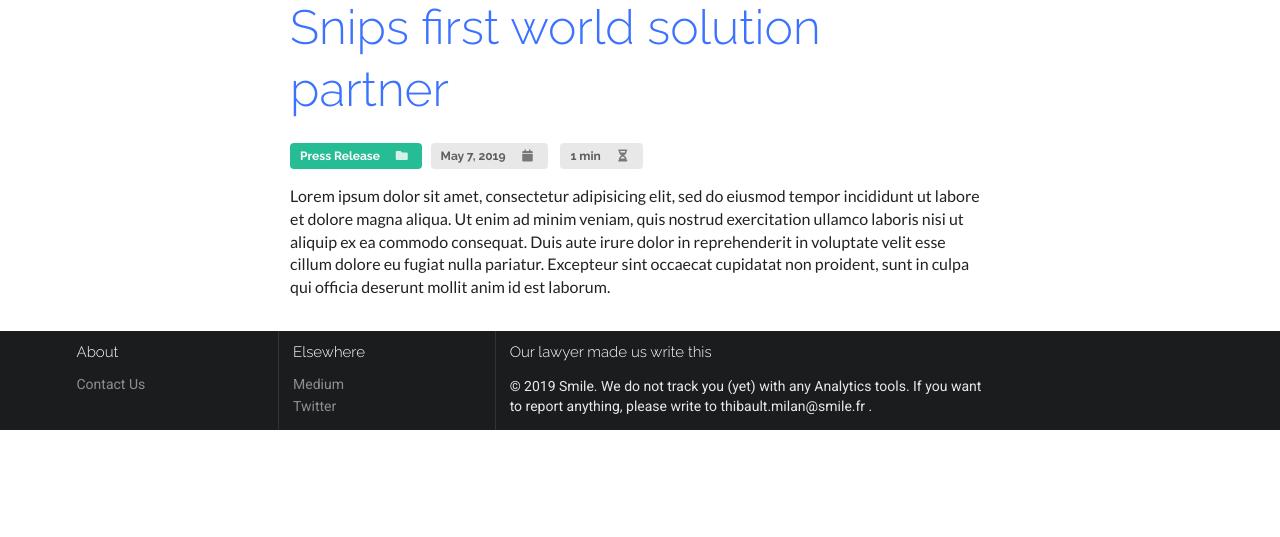
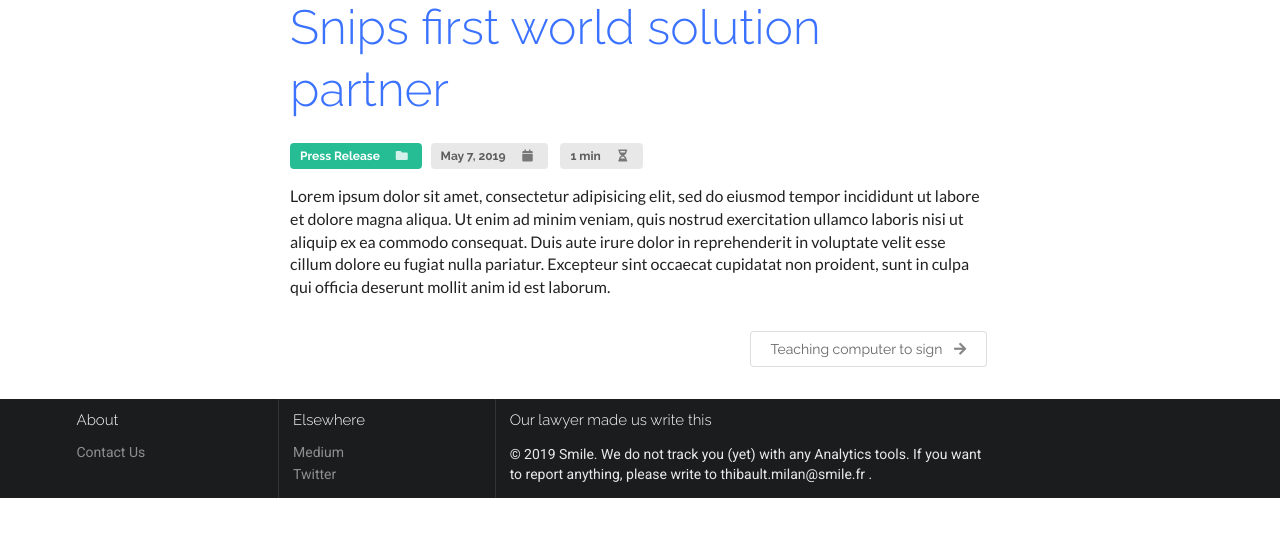
Before and after one commit to smileinnovation/website, a Jekyll site: the page built from _posts/2019-05-07-snips-first-world-solution-partner.markdown, in a window 1280 px wide, cut to the strip 102-639 px from the top of the page. Built offline with Jekyll 4.4.1, drawn with Linux system fonts in a browser that asks for light colours; nearby versions of some CDN libraries.

Commit message:
Implement pagination on post

```diff
--- a/_layouts/post.html
+++ b/_layouts/post.html
@@ -16,7 +16,7 @@ layout: default
             </div>
             {%- endif -%}
             <div class="ui label">
-                {{page.date | date: "%b %e, %Y"}}
+                {{page.date | date: "%b %e, %Y"}}
                 <div class="detail"><i class="icon calendar"></i></div>
             </div>
              <div class="ui label">
@@ -51,3 +51,21 @@ layout: default
     </div>
 </section>
 {% endif %}
+<div class="ui text container">
+    <div class="ui right aligned grid">
+        {% if page.previous.url %}
+        <div class="left floated left aligned height wide column">
+            <a class="ui basic button" href="{{page.previous.url}}">
+                <i class="icon arrow left"></i> {{page.previous.title}}
+            </a>
+        </div>
+        {% endif %}
+        {% if page.next.url %}
+        <div class="right floated right aligned height wide column">
+            <a class="ui basic button" href="{{page.next.url}}">
+                {{page.next.title}} <i class="icon arrow right"></i>
+            </a>
+        </div>
+        {% endif %}
+    </div>
+</div>
```
